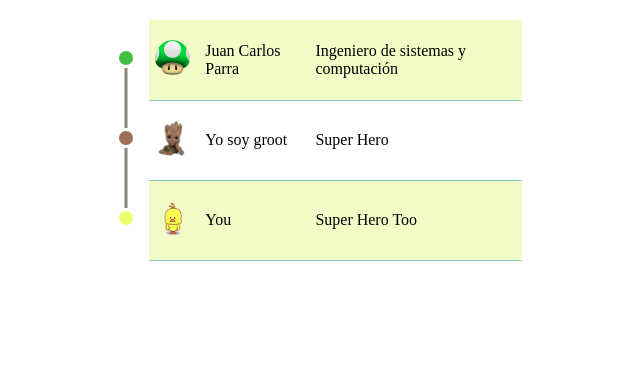
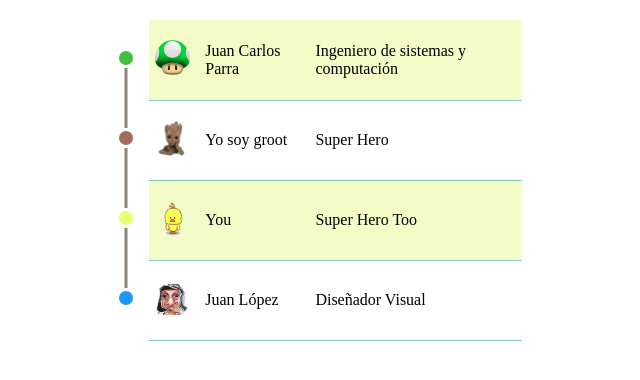
Before and after one commit to Juandkpa/distributed, a plain HTML site: page index.html in a window 1280 px wide. Shown: the whole page, without its empty margins (315-955 px from the left). Drawn offline with Linux system fonts and the light colour scheme.

Commit message:
Juan Lopez

```diff
--- a/index.html
+++ b/index.html
@@ -22,6 +22,9 @@
 
                 <path d="M10,140 L10,200" fill="none" stroke-width="3" stroke="rgb(140, 133, 125)"></path>
                 <circle cx="10" cy="210" r="7" fill="rgb(236, 255, 110)" title="655c1eaccbed"></circle>
+
+                <path d="M10,220 L10,280" fill="none" stroke-width="3" stroke="rgb(140, 133, 125)"></path>
+                <circle cx="10" cy="290" r="7" fill="rgb(30, 150, 255)" title="655c1eaccbed"></circle>
             </svg>
         </div>
 
@@ -91,6 +94,27 @@
                             </div>
                         </td>
                     </tr>
+                    <tr id="jfmt">
+                        <td>
+                            <div class="person">
+                                <span class="avatar">
+                                    <a href="https://www.youtube.com/watch?v=R82OM5tzcrk" target="_blank">
+                                        <img src="images/caricatura-chavo.jpg">
+                                    </a>
+                                </span>
+                                <span class="name">
+                                    Juan López
+                                </span>
+                            </div>
+                        </td>
+                        <td>
+                            <div class="general">
+                                <span class="info">
+                                    Diseñador Visual
+                                </span>
+                            </div>
+                        </td>
+                    </tr>
 
             </table>
 
```
Also changed, not shown: images/caricatura-chavo.jpg (added), 1 other file.
